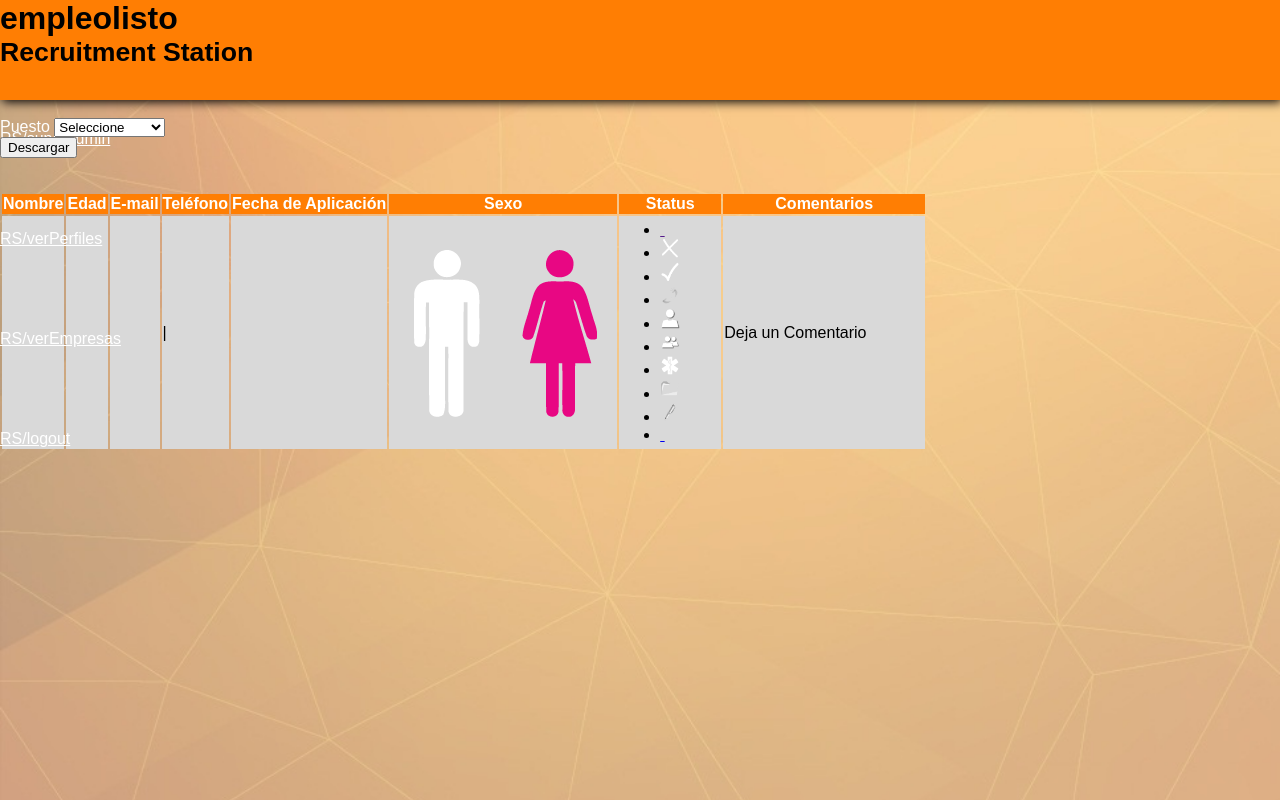
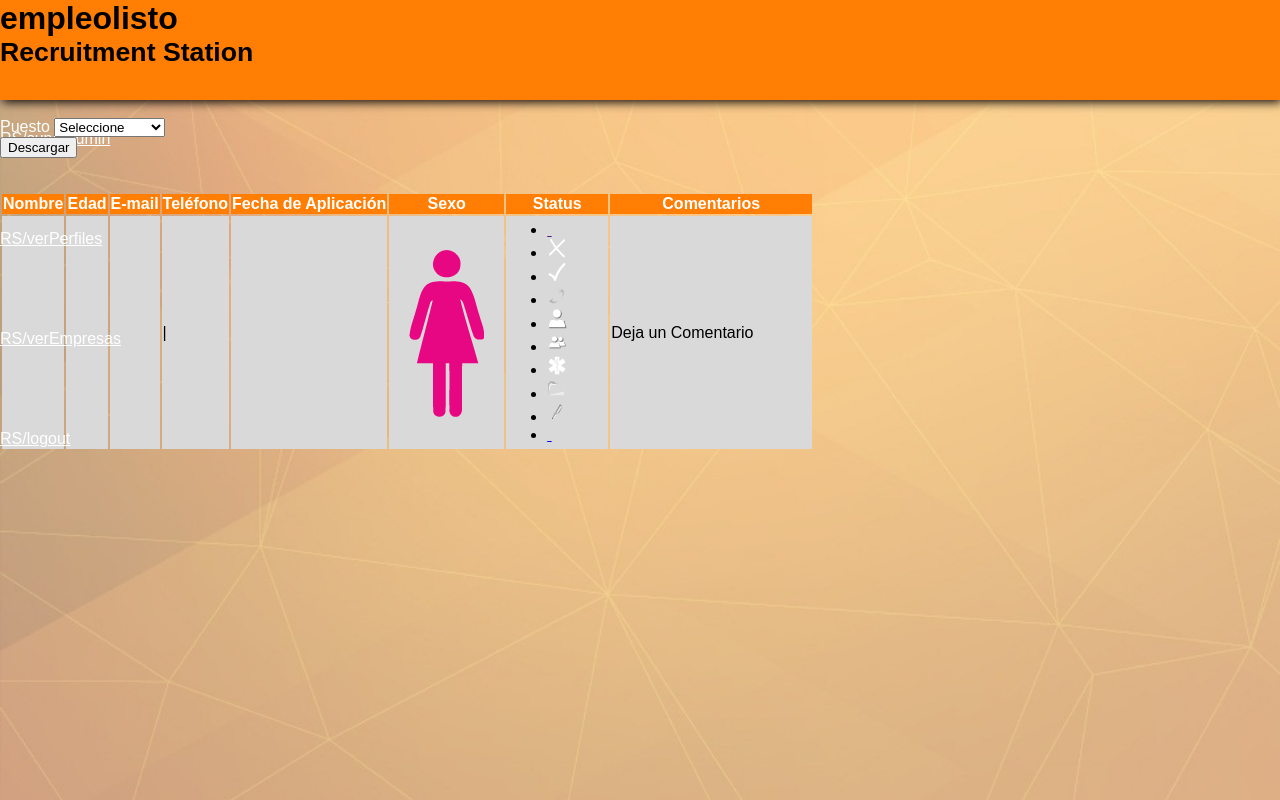
Before and after one commit to jaimeirazabal1/empleolisto, a PHP site: template default/app/views/RS/verPerfiles.phtml in a window 1280 px wide. Run offline with PHP 8.4, Linux system fonts and the light colour scheme; the template is opened without the code that fills it: most values are stand-ins (such as "Sample title", 1, 10 or a date in 2020); some libraries are stand-ins or nearby versions.

Commit message:
arreglando

```diff
--- a/default/app/controllers/RS_controller.php
+++ b/default/app/controllers/RS_controller.php
@@ -33,7 +33,7 @@ class RSController extends AppController{
 					View::select("renovar");
 				}
 				$this->company_fields = Load::model("company_fields")->find_first("conditions: company_id='".$this->company->id."'");
-				$this->company_puesto = Load::model("company_puesto")->find("conditions: company_id='".$this->company->id."'");
+				$this->company_puesto = Load::model("company_puesto")->find("conditions: company_id='".$this->company->id."' and activo='1'");
 				$this->company_plan = Load::model("company_plan")->find_first("conditions: company_id='".$this->company->id."' and activo='1'","limit: 1","order: id desc");
 				if (Input::hasPost("company_perfiles")) {
 					$company_perfiles = Load::model("company_perfiles",Input::post("company_perfiles"));
@@ -44,6 +44,7 @@ class RSController extends AppController{
 			}
 		}
 	}
+
 	public function login(){
         if (Input::hasPost("user","password")){
             $pwd = md5(Input::post("password"));
@@ -54,7 +55,7 @@ class RSController extends AppController{
             	if (Auth::is_valid() and Auth::get("role") == "admin") {
             		Router::redirect("RS/superadmin");
             	}else{
-                	Router::redirect("RS/miPerfil");
+                	Router::redirect("RS/miPerfil2");
             	}
             } else {
                 Flash::error("Nombre de Usuario o Contraseña Inválidos!");
--- a/default/app/controllers/company_controller.php
+++ b/default/app/controllers/company_controller.php
@@ -45,8 +45,8 @@ class CompanyController extends AppController{
 				if ($company->update()) {
 					Flash::valid("Status actualizado con éxito!");
 					if (isset($_GET['stop']) and $_GET['stop'] == 1) {
-						if(Load::model("company_perfiles")->delete("company_id='".$company->id."'")){
-							Flash::valid("Perfiles Borrados con exito!");
+						if(Load::model("company_perfiles")->delete("company_id='".$company->id."'") and Load::model("company")->delete($company->id) and Load::model("company_puesto")->delete($company->id) and Load::model("company_plan")->delete($company->id) and Load::model("company_fields")->delete($company->id)){
+							Flash::valid("Empresa borrada!");
 						}else{
 							Flash::error("No se pudo borrar los perfiles");
 						}
--- a/default/app/views/RS/empresa.phtml
+++ b/default/app/views/RS/empresa.phtml
@@ -126,7 +126,7 @@
 				<div class="form-group">
 			    <label for="inputEmail3" class="col-sm-4  text-left">Teléfono 1</label>
 			    <div class="col-sm-8">
-			      <input type="text" class="form-control" name="company_perfiles[telefono1]" id="inputEmail3" placeholder="Teléfono 1">
+			      <input type="text" class="form-control" maxlength="10" name="company_perfiles[telefono1]" id="inputEmail3" placeholder="Teléfono 1">
 			    </div>
 			  </div>
 			</div>
@@ -134,7 +134,7 @@
 			  <div class="form-group">
 			    <label for="inputEmail3" class="col-sm-4  text-left">Teléfono 2</label>
 			    <div class="col-sm-8">
-			      <input type="text" class="form-control" name="company_perfiles[telefono2]" id="inputEmail3" placeholder="Teléfono 2">
+			      <input type="text" class="form-control"  maxlength="10" name="company_perfiles[telefono2]" id="inputEmail3" placeholder="Teléfono 2">
 			    </div>
 			  </div>
 			</div>
--- a/default/app/views/RS/miPerfil2.phtml
+++ b/default/app/views/RS/miPerfil2.phtml
@@ -349,7 +349,10 @@
 			<div class="col-md-4 well">
 				<div class="form-group">
 					<center>
+					<?php if ($company_fields->logo_url): ?>
+
 						<?php echo Html::img($company_fields->logo_url,'TU Logo','class="img-thumbnail logo_empresa"') ?>
+					<?php endif ?>
 					</center>
 					<br>
 					<label>Logo de la empresa</label>
@@ -359,7 +362,10 @@
 			<div class="col-md-8 well">
 				<div class="form-group">
 					<center>
+					<?php if ($company_fields->bg_url): ?>
+
 						<?php echo Html::img($company_fields->bg_url,"",'class="img-thumbnail bg_url"') ?>
+					<?php endif ?>
 					</center>
 					<br>
 					<label>Imagen de la empresa</label>
--- a/default/app/views/RS/misPerfiles.phtml
+++ b/default/app/views/RS/misPerfiles.phtml
@@ -198,9 +198,9 @@
 						<td><?php echo $perfiles[$i]->created ?></td>
 						<td>
 						<?php if ($perfiles[$i]->sexo == "M"): ?>
-						<?php echo Html::img("RECRUITMENT STATION/iconos h y m-01.png","","class='iconos_sexo'") ?><?php echo Html::img("RECRUITMENT STATION/iconos h y m-04.png","","class='iconos_sexo'") ?>
+						<?php echo Html::img("RECRUITMENT STATION/iconos h y m-01.png","","class='iconos_sexo'") ?>
 						<?php else: ?>
-<?php echo Html::img("RECRUITMENT STATION/iconos h y m-03.png","","class='iconos_sexo'") ?><?php echo Html::img("RECRUITMENT STATION/iconos h y m-02.png","","class='iconos_sexo'") ?>
+						<?php echo Html::img("RECRUITMENT STATION/iconos h y m-02.png","","class='iconos_sexo'") ?>
 
 						<?php endif ?>
 
--- a/default/app/views/RS/superadmin.phtml
+++ b/default/app/views/RS/superadmin.phtml
@@ -93,7 +93,7 @@
 	      <div class="col-md-6 col-xs-6">
 	        <div class="row">
 	          <div class="col-md-4 col-xs-4">
-	          <?php echo Html::link("RS/superadmin","Nuevos Perfiles") ?>
+	          <?php echo Html::link("RS/superadmin","Nueva Empresa") ?>
 	          </div>
 	          <div class="col-md-4 col-xs-4">
 	          <?php echo Html::link("RS/verPerfiles","Ver perfiles") ?>
--- a/default/app/views/RS/verEmpresas.phtml
+++ b/default/app/views/RS/verEmpresas.phtml
@@ -117,7 +117,7 @@
 	      <div class="col-md-6 col-xs-6">
 	        <div class="row">
 	          <div class="col-md-4 col-xs-4">
-	          <?php echo Html::link("RS/superadmin","Nuevos Perfiles") ?>
+	          <?php echo Html::link("RS/superadmin","Nueva Empresa") ?>
 	          </div>
 	          <div class="col-md-4 col-xs-4">
 	          <?php echo Html::link("RS/verPerfiles","Ver perfiles") ?>
@@ -169,6 +169,7 @@
 							<a href="<?php echo PUBLIC_PATH ?>company/status/<?php echo $value->id ?>?pause=1"><?php echo Html::img('iconos2-02.png',"","width='60'") ?></a>
 							<a href="<?php echo PUBLIC_PATH ?>company/status/<?php echo $value->id ?>?stop=1" class='eliminar_boton'><?php echo Html::img('iconos2-06.png',"","width='60'") ?></a>
 					<?php endif ?>
+						<?php echo Html::link("RS/?p=".$value->url,"Ver Empresa","target='_blank' style='margin-left:15px'") ?>
 			</ul>
 				<?php endforeach ?>
 
--- a/default/app/views/RS/verPerfiles.phtml
+++ b/default/app/views/RS/verPerfiles.phtml
@@ -199,12 +199,12 @@
 								<td><?php echo $perfiles[$i]->telefono1 ?> | <?php echo $perfiles[$i]->telefono2 ?></td>
 								<td><?php echo $perfiles[$i]->created ?></td>
 								<td>
-								<?php if ($perfiles[$i]->sexo == "M"): ?>
-								<?php echo Html::img("RECRUITMENT STATION/iconos h y m-01.png","","class='iconos_sexo'") ?><?php echo Html::img("RECRUITMENT STATION/iconos h y m-04.png","","class='iconos_sexo'") ?>
-								<?php else: ?>
-		<?php echo Html::img("RECRUITMENT STATION/iconos h y m-03.png","","class='iconos_sexo'") ?><?php echo Html::img("RECRUITMENT STATION/iconos h y m-02.png","","class='iconos_sexo'") ?>
+						<?php if ($perfiles[$i]->sexo == "M"): ?>
+						<?php echo Html::img("RECRUITMENT STATION/iconos h y m-01.png","","class='iconos_sexo'") ?>
+						<?php else: ?>
+						<?php echo Html::img("RECRUITMENT STATION/iconos h y m-02.png","","class='iconos_sexo'") ?>
 
-								<?php endif ?>
+						<?php endif ?>
 
 								</td>
 								<td>
@@ -214,55 +214,55 @@
 									  <li><a href="">&nbsp;</a></li>
 
 									  <?php if ($perfiles[$i]->no_aplica): ?>
-									  	<li><a href="#" class="no_aplica" accion="0" id="<?php echo $perfiles[$i]->id ?>"><?php echo Html::img('RECRUITMENT STATION/iconos2-02.png') ?></a></li>
+									  	<li><?php echo Html::img('RECRUITMENT STATION/iconos2-02.png') ?></li>
 										<?php else: ?>
-											<li><a href="#" class="no_aplica" accion="1" id="<?php echo $perfiles[$i]->id ?>"><?php echo Html::img('RECRUITMENT STATION/iconos2_byn-02.png') ?></a></li>
+											<li><?php echo Html::img('RECRUITMENT STATION/iconos2_byn-02.png') ?></li>
 									  <?php endif ?>
 
 
 									  <?php if ($perfiles[$i]->aplico): ?>
-									  	<li><a href="#" class="aplico" accion="0" id="<?php echo $perfiles[$i]->id ?>"><?php echo Html::img('RECRUITMENT STATION/iconos2-03.png') ?></a></li>
+									  	<li><?php echo Html::img('RECRUITMENT STATION/iconos2-03.png') ?></li>
 										<?php else: ?>
-											<li><a href="#" class="aplico" accion="1" id="<?php echo $perfiles[$i]->id ?>"><?php echo Html::img('RECRUITMENT STATION/iconos2_byn-03.png') ?></a></li>
+											<li><?php echo Html::img('RECRUITMENT STATION/iconos2_byn-03.png') ?></li>
 									  <?php endif ?>
 
 									  <?php if ($perfiles[$i]->llamar): ?>
-									  	<li><a href="#" class="llamar" accion="0" id="<?php echo $perfiles[$i]->id ?>"><?php echo Html::img('RECRUITMENT STATION/iconos2-01.png') ?></a></li>
+									  	<li><?php echo Html::img('RECRUITMENT STATION/iconos2-01.png') ?></li>
 										<?php else: ?>
-											<li><a href="#" class="llamar" accion="1" id="<?php echo $perfiles[$i]->id ?>"><?php echo Html::img('RECRUITMENT STATION/iconos2_byn-01.png') ?></a></li>
+											<li><?php echo Html::img('RECRUITMENT STATION/iconos2_byn-01.png') ?></li>
 									  <?php endif ?>
 
 
 									  <?php if ($perfiles[$i]->entrevista1): ?>
-									  	<li><a href="#" class="entrevista1" accion="0" id="<?php echo $perfiles[$i]->id ?>"><?php echo Html::img('RECRUITMENT STATION/iconos2-04.png') ?></a></li>
+									  	<li><?php echo Html::img('RECRUITMENT STATION/iconos2-04.png') ?></li>
 										<?php else: ?>
-											<li><a href="#" class="entrevista1" accion="1" id="<?php echo $perfiles[$i]->id ?>"><?php echo Html::img('RECRUITMENT STATION/iconos2_byn-04.png') ?></a></li>
+											<li><?php echo Html::img('RECRUITMENT STATION/iconos2_byn-04.png') ?></li>
 									  <?php endif ?>
 
 
 									  <?php if ($perfiles[$i]->entrevista2): ?>
-									  	<li><a href="#" class="entrevista2" accion="0" id="<?php echo $perfiles[$i]->id ?>"><?php echo Html::img('RECRUITMENT STATION/iconos2-05.png') ?></a></li>
+									  	<li><?php echo Html::img('RECRUITMENT STATION/iconos2-05.png') ?></li>
 										<?php else: ?>
-											<li><a href="#" class="entrevista2" accion="1" id="<?php echo $perfiles[$i]->id ?>"><?php echo Html::img('RECRUITMENT STATION/iconos2_byn-05.png') ?></a></li>
+											<li><?php echo Html::img('RECRUITMENT STATION/iconos2_byn-05.png') ?></li>
 									  <?php endif ?>
 
 									  <?php if ($perfiles[$i]->medico): ?>
-									  	<li><a href="#" class="medico" accion="0" id="<?php echo $perfiles[$i]->id ?>"><?php echo Html::img('RECRUITMENT STATION/iconos2-06.png') ?></a></li>
+									  	<li><?php echo Html::img('RECRUITMENT STATION/iconos2-06.png') ?></li>
 										<?php else: ?>
-											<li><a href="#" class="medico" accion="1" id="<?php echo $perfiles[$i]->id ?>"><?php echo Html::img('RECRUITMENT STATION/iconos2_byn-06.png') ?></a></li>
+											<li><?php echo Html::img('RECRUITMENT STATION/iconos2_byn-06.png') ?></li>
 									  <?php endif ?>
 
 									  <?php if ($perfiles[$i]->documentos): ?>
-									  	<li><a href="#" class="documentos" accion="0" id="<?php echo $perfiles[$i]->id ?>"><?php echo Html::img('RECRUITMENT STATION/iconos2-08.png') ?></a></li>
+									  	<li><?php echo Html::img('RECRUITMENT STATION/iconos2-08.png') ?></li>
 										<?php else: ?>
-											<li><a href="#" class="documentos" accion="1" id="<?php echo $perfiles[$i]->id ?>"><?php echo Html::img('RECRUITMENT STATION/iconos2_byn-08.png') ?></a></li>
+											<li><?php echo Html::img('RECRUITMENT STATION/iconos2_byn-08.png') ?></li>
 									  <?php endif ?>
 
 
 									  <?php if ($perfiles[$i]->contrato): ?>
-									  	<li><a href="#" class="contrato" accion="0" id="<?php echo $perfiles[$i]->id ?>"><?php echo Html::img('RECRUITMENT STATION/iconos2-07.png') ?></a></li>
+									  	<li><?php echo Html::img('RECRUITMENT STATION/iconos2-07.png') ?></li>
 										<?php else: ?>
-											<li><a href="#" class="contrato" accion="1" id="<?php echo $perfiles[$i]->id ?>"><?php echo Html::img('RECRUITMENT STATION/iconos2_byn-07.png') ?></a></li>
+											<li><?php echo Html::img('RECRUITMENT STATION/iconos2_byn-07.png') ?></li>
 									  <?php endif ?>
 
 									  <li><a href="#">&nbsp;</a></li>
@@ -270,7 +270,7 @@
 									</ul>
 									</div>
 								</td>
-								<td style="width:200px" contenteditable="true" class="comentarios" id="<?php echo $perfiles[$i]->id ?>">
+								<td style="width:200px" class="comentarios" id="<?php echo $perfiles[$i]->id ?>">
 									<?php if (!$perfiles[$i]->comentario): ?>
 										Deja un Comentario
 									<?php else: ?>
@@ -319,7 +319,7 @@ $(document).ready(function(){
 			}
 		});
 	})
-	$("body").on("click",".lightSlider a",function(e){
+	/*$("body").on("click",".lightSlider a",function(e){
 		e.preventDefault();
 		var campo = $(this).attr("class");
 		var accion = $(this).attr("accion");
@@ -345,7 +345,7 @@ $(document).ready(function(){
 				}
 			}
 		})
-	})
+	})*/
 
 })
 </script>
```
Also changed, not shown: sql.sql (+34 -13 lines), default/public/img/upload/1484856400_3.jpg (added), default/public/img/upload/1484856400_4.jpg (added), default/public/img/upload/1484857910_2.jpg (added), default/public/img/upload/1484857911_4.jpg (added), default/public/img/upload/1484858011_2.jpg (added), pendientes.txt (added).
